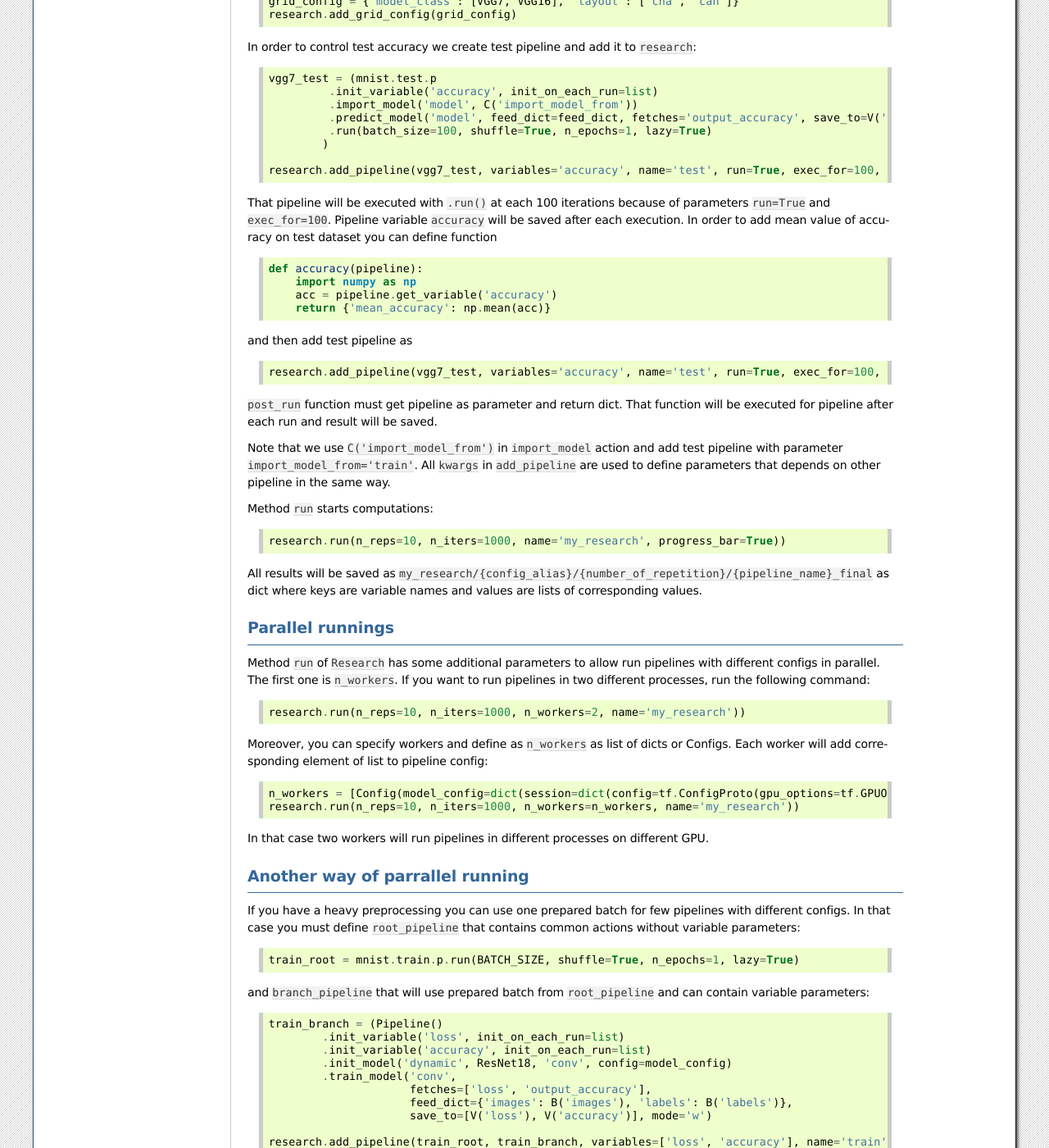
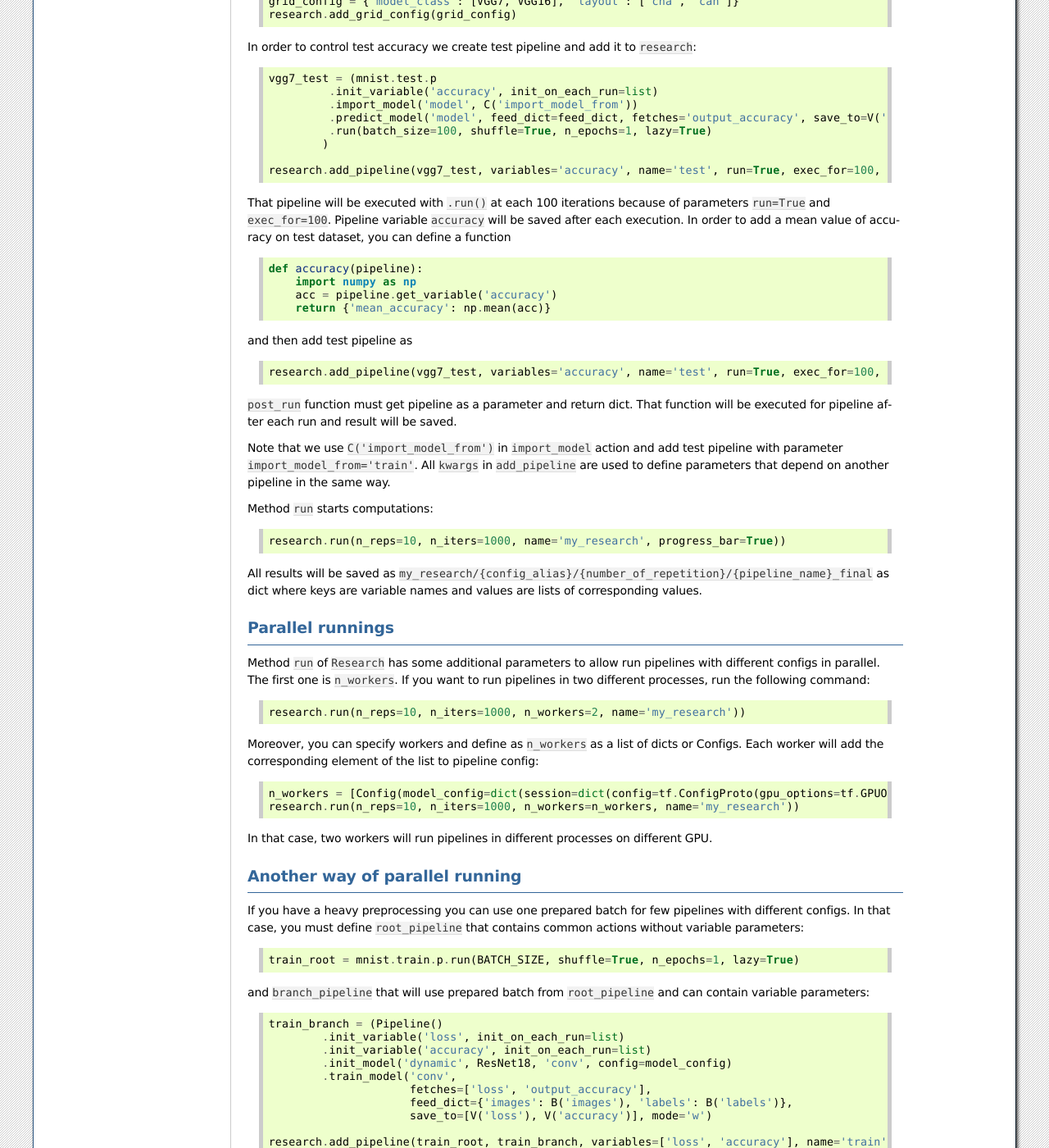
Before and after one commit to analysiscenter/batchflow, a Sphinx documentation site: the page built from docs/intro/research.rst, in a window 1280 px wide and 1400 px high, scrolled down 1293 px. Shown: the whole window at 82% size. Built offline with Sphinx 7.4.7, drawn with Linux system fonts in a browser that asks for light colours; some of the changed text lies outside the part shown.

Commit message:
update docs

```diff
--- a/docs/intro/research.rst
+++ b/docs/intro/research.rst
@@ -60,17 +60,17 @@ Define dataset and train pipeline:
 Action parameters that we want to vary we define as ``C('model_class')``. Note that to specify parameters of batch generating
 ``run`` action must be defined with ``lazy=True``.
 
-Create instance of `Research` class and add train pipeline:
+Create an instance of `Research` class and add train pipeline:
 
 .. code-block:: python
 
     research = Research()
     research.add_pipeline(vgg7_train, variables='loss', name='train')
 
-Parameter ``name`` defines pipeline name inside ``research``. At each iteration that pipeline will be executed with ``.next_batch()`` and all ``variables`` from pipeline will be saved so that variables must be added with ``mode='w'``.
+Parameter ``name`` defines pipeline name inside ``research``. At each iteration that pipeline will be executed with ``.next_batch()`` and all ``variables`` from the pipeline will be saved so that variables must be added with ``mode='w'``.
 
-All parameter combinations we define through the dict where key is a parameter name and value is list of possible parameter values.
-Create grid of parameters and add to ``research``:
+All parameter combinations we define through the dict where a key is a parameter name and value is a list of possible parameter values.
+Create a grid of parameters and add to ``research``:
 
 .. code-block:: python
 
@@ -90,7 +90,7 @@ In order to control test accuracy we create test pipeline and add it to ``resear
 
     research.add_pipeline(vgg7_test, variables='accuracy', name='test', run=True, exec_for=100, import_model_from='train')
 
-That pipeline will be executed with ``.run()`` at each 100 iterations because of parameters ``run=True``  and ``exec_for=100``. Pipeline variable ``accuracy`` will be saved after each execution. In order to add mean value of accuracy on test dataset you can define function
+That pipeline will be executed with ``.run()`` at each 100 iterations because of parameters ``run=True``  and ``exec_for=100``. Pipeline variable ``accuracy`` will be saved after each execution. In order to add a mean value of accuracy on test dataset, you can define a function
 
 .. code-block:: python
 
@@ -105,11 +105,11 @@ and then add test pipeline as
 
     research.add_pipeline(vgg7_test, variables='accuracy', name='test', run=True, exec_for=100, post_run=accuracy, import_model_from='train')
 
-``post_run`` function must get pipeline as parameter and return dict. That function will be executed for pipeline after each run and result will be saved.
+``post_run`` function must get pipeline as a parameter and return dict. That function will be executed for pipeline after each run and result will be saved.
 
 
 Note that we use ``C('import_model_from')`` in ``import_model`` action and add test pipeline with parameter ``import_model_from='train'``.
-All ``kwargs`` in ``add_pipeline`` are used to define parameters that depends on other pipeline in the same way.
+All ``kwargs`` in ``add_pipeline`` are used to define parameters that depend on another pipeline in the same way.
 
 Method ``run`` starts computations:
 
@@ -129,19 +129,19 @@ The first one is ``n_workers``. If you want to run pipelines in two different pr
 
     research.run(n_reps=10, n_iters=1000, n_workers=2, name='my_research'))
 
-Moreover, you can specify workers and define as ``n_workers`` as list of dicts or Configs. Each worker will add corresponding element of list to pipeline config:
+Moreover, you can specify workers and define as ``n_workers`` as a list of dicts or Configs. Each worker will add the corresponding element of the list to pipeline config:
 
 .. code-block:: python
 
     n_workers = [Config(model_config=dict(session=dict(config=tf.ConfigProto(gpu_options=tf.GPUOptions(visible_device_list=str(i)))))) for i in range(2)]
     research.run(n_reps=10, n_iters=1000, n_workers=n_workers, name='my_research'))
 
-In that case two workers will run pipelines in different processes on different GPU.
+In that case, two workers will run pipelines in different processes on different GPU.
 
-Another way of parrallel running
+Another way of parallel running
 --------------------------------
 
-If you have a heavy preprocessing you can use one prepared batch for few pipelines with different configs. In that case you must define ``root_pipeline`` that contains common actions without variable parameters:
+If you have a heavy preprocessing you can use one prepared batch for few pipelines with different configs. In that case, you must define ``root_pipeline`` that contains common actions without variable parameters:
 
 .. code-block:: python
 
@@ -169,7 +169,7 @@ In order to specify number of branches define ``n_branches`` parameter:
 
     mr.run(n_reps=1, n_iters=1000, n_branches=2, name='branches', progress_bar=True)
 
-As ``n_workers`` parameter you can define ``n_branches`` as list of dicts or Configs that will be appended to corresponding branches.
+As ``n_workers`` parameter you can define ``n_branches`` as a list of dicts or Configs that will be appended to corresponding branches.
 
 API
 ---
```
Also changed, not shown: other parts of docs/intro/research.rst (+3 -3 lines).
